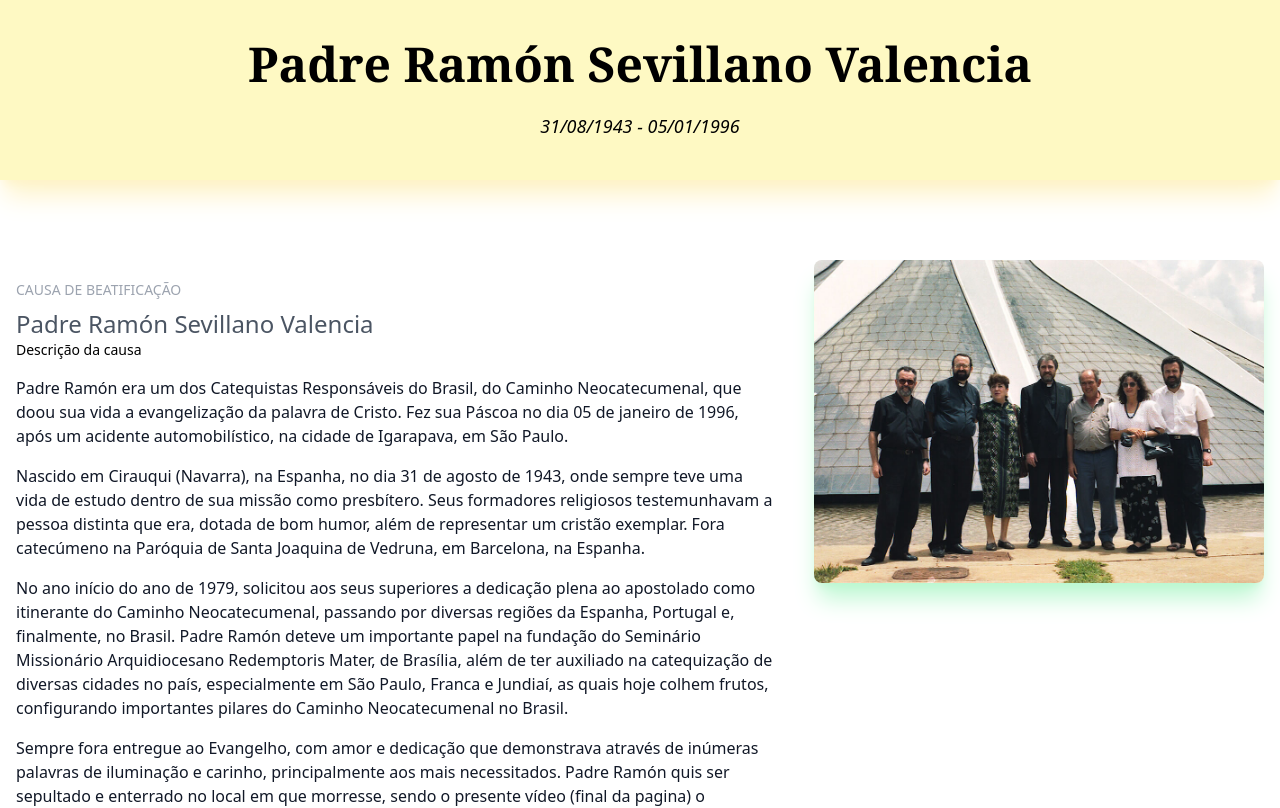
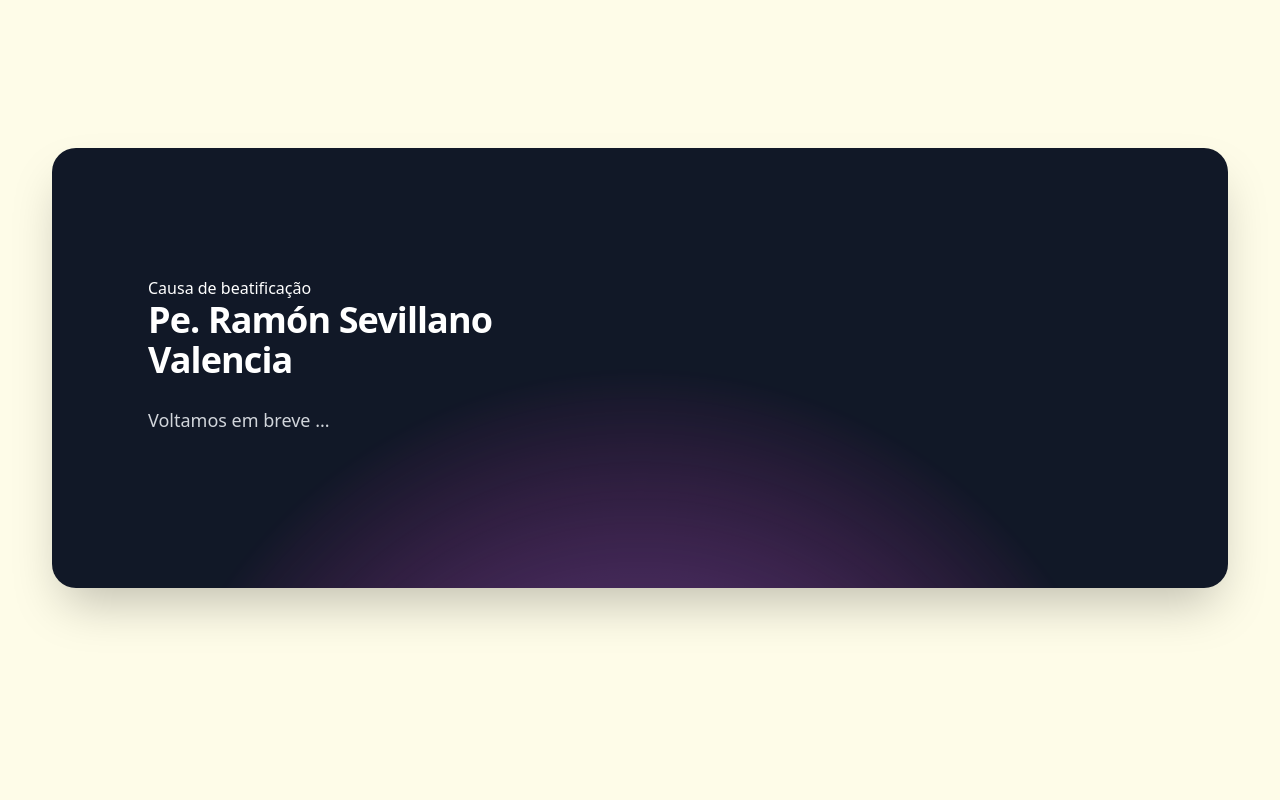
Before and after one commit to leonardocintra/padre-ramon, a Next.js app: page / in a window 1280 px wide. Shown: the top 808 px of the page. Built offline with nearby package versions, Linux system fonts and the light colour scheme.

Commit message:
feat: add site desativado

```diff
--- /dev/null
+++ b/pages/desativado.tsx
@@ -0,0 +1,39 @@
+export default function Desativado() {
+  return (
+    <div className="bg-yellow-50 h-screen">
+      <div className="mx-auto max-w-7xl py-24 sm:px-6 sm:py-32 lg:px-8">
+        <div className="relative isolate overflow-hidden bg-gray-900 px-6 py-6 shadow-2xl rounded-3xl md:pt-24 lg:flex lg:gap-x-20 lg:px-24 lg:pt-0 m-5">
+          <svg
+            xmlns="http://www.w3.org/2000/svg"
+            viewBox="0 0 1024 1024"
+            className="absolute top-1/2 left-1/2 -z-10 h-[64rem] w-[64rem] -translate-y-1/2 [mask-image:radial-gradient(closest-side,white,transparent)] sm:left-full sm:-ml-80 lg:left-1/2 lg:ml-0 lg:translate-y-0 lg:-translate-x-1/2"
+            aria-hidden="true"
+          >
+            <circle
+              cx="512"
+              cy="512"
+              r="512"
+              fill="url(#759c1415-0410-454c-8f7c-9a820de03641)"
+              fill-opacity="0.7"
+            />
+            <defs>
+              <radialGradient id="759c1415-0410-454c-8f7c-9a820de03641">
+                <stop stop-color="#7775D6"></stop>
+                <stop offset="1" stop-color="#E935C1"></stop>
+              </radialGradient>
+            </defs>
+          </svg>
+          <div className="mx-auto max-w-md text-center lg:mx-0 lg:flex-auto lg:py-32 lg:text-left">
+            <h4 className="text-2xs text-white">Causa de beatificação</h4>
+            <h2 className="text-4xl font-bold tracking-tight text-white">
+              Pe. Ramón Sevillano Valencia
+            </h2>
+            <p className="mt-6 text-lg leading-8 text-gray-300">
+              Voltamos em breve ...
+            </p>
+          </div>
+        </div>
+      </div>
+    </div>
+  );
+}
--- a/pages/index.tsx
+++ b/pages/index.tsx
@@ -5,6 +5,7 @@ import QuadroPost from "../components/QuadroPost";
 import QuadroFotos from "../components/QuadroFotos";
 import Footer from "../components/Footer";
 import QuadroVideo from "../components/QuadroVideo";
+import Desativado from "./desativado";
 
 const inter = Inter({ subsets: ["latin"] });
 
@@ -18,7 +19,7 @@ export default function Home() {
         <link rel="icon" href="/favicon.ico" />
       </Head>
       <main className="">
-        <Cabecalho
+        {/* <Cabecalho
           titulo="Padre Ramón Sevillano Valencia"
           subTitulo="31/08/1943 - 05/01/1996"
         />
@@ -28,7 +29,9 @@ export default function Home() {
 
         <QuadroVideo></QuadroVideo>
 
-        <Footer></Footer>
+        <Footer></Footer> */}
+
+        <Desativado />
       </main>
     </>
   );
```
